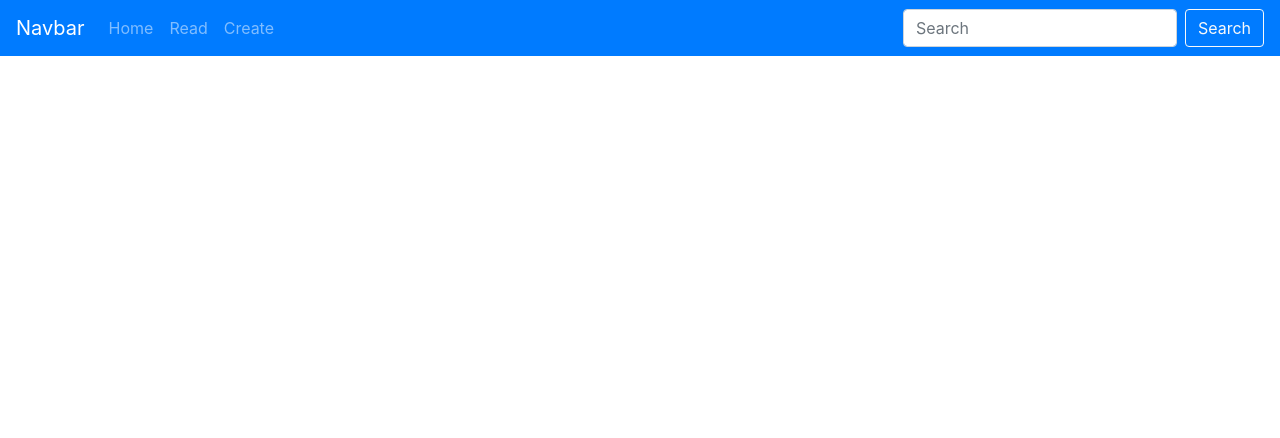
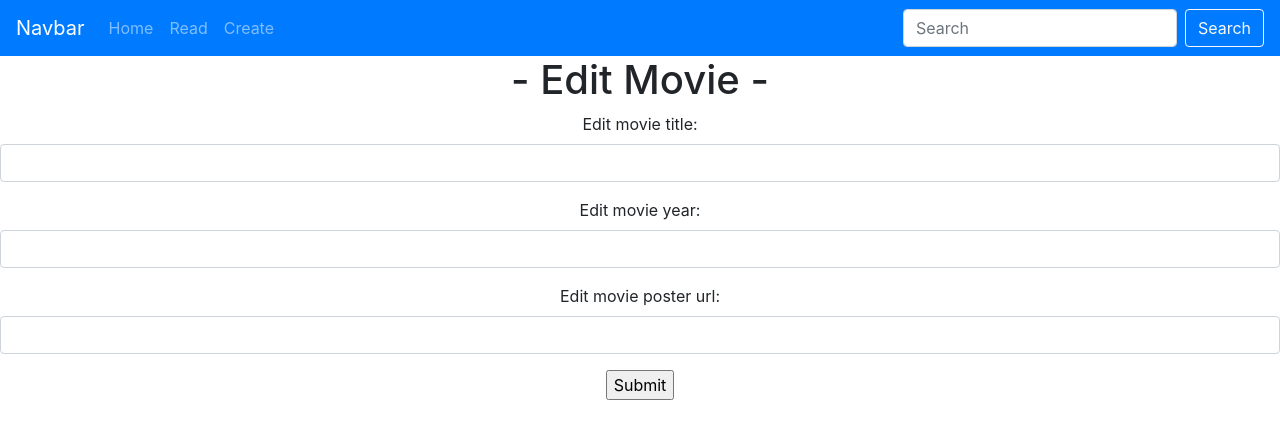
Before and after one commit to Oskar-Ciebien/DRQ_Lab10, a React (Create React App) app: page /edit/1 in a window 1280 px wide. Shown: the top 438 px of the page. Built offline with nearby package versions, Linux system fonts and the light colour scheme; no server answers.

Commit message:
Lab Upload

```diff
--- a/src/App.js
+++ b/src/App.js
@@ -7,6 +7,7 @@ import { Navbar, Nav, Form, FormControl, Button } from 'react-bootstrap';
 import { BrowserRouter as Router, Switch, Route } from 'react-router-dom';
 import { Read } from './components/read';
 import { Create } from './components/create';
+import { Edit } from './components/edit';
 
 // App Class - inherits from React.Component
 class App extends React.Component {
@@ -34,9 +35,11 @@ class App extends React.Component {
             {/* Route to the home page with the Content component */}
             <Route path='/' component={Content} exact></Route>
             {/* Route to the create page with the Create Component */}
-            <Route path='/create' component={Create} exact></Route>
+            <Route path='/create' component={Create}></Route>
             {/* Route to the read page with the Footer Component*/}
-            <Route path='/read' component={Read} exact></Route>
+            <Route path='/read' component={Read}></Route>
+            {/* Route to the edit page with the Edit Component*/}
+            <Route path='/edit/:id' component={Edit}></Route>
           </Switch>
 
           {/* Calling Header Component */}
--- /dev/null
+++ b/src/components/edit.js
@@ -0,0 +1,137 @@
+// Import from React and Axios
+import React from 'react';
+import axios from 'axios';
+
+// Create Class Component - Inherits from React.Component
+export class Edit extends React.Component {
+
+    // Constructor - Start
+    constructor() {
+        super();
+
+        // Methods
+        this.onChangeMovieYear = this.onChangeMovieYear.bind(this);
+        this.onChangeMovieTitle = this.onChangeMovieTitle.bind(this);
+        this.handleSubmit = this.handleSubmit.bind(this);
+        this.onChangeMoviePoster = this.onChangeMoviePoster.bind(this);
+
+        // State
+        this.state = {
+            Title: '',
+            Year: '',
+            Poster: '',
+        }
+
+    } // Constructor - End
+
+    // componentDidMount() - Start
+    componentDidMount() {
+        // Print out the id of the movie that will be updated
+        console.log(this.props.match.params.id);
+
+        axios.get('http://localhost:4000/api/movies/' + this.props.match.params.id)
+        .then((response) => {
+            this.setState({
+                Title:response.data.Title,
+                Year:response.data.Year,
+                Poster:response.data.Poster,
+                _id:response.data._id
+            })
+        })
+        .catch((err) => {
+            console.log(err);
+        });
+    } // componentDidMount() - End
+
+    // onChangeMovieYear() - Start
+    onChangeMovieYear(event) {
+        this.setState({
+            Year: event.target.value
+        })
+    } // onChangeMovieYear() - End
+
+    // onChangeMovieTitle() - Start
+    onChangeMovieTitle(event) {
+        this.setState({
+            Title: event.target.value
+        })
+    } // onChangeMovieTitle() - End
+
+    // handleSubmit() - Start
+    handleSubmit(event) {
+        event.preventDefault();
+        alert("Movie Edited " + this.state.Title + " " + this.state.Year + " " + this.state.Poster);
+
+        // Constant newMovie
+        const newMovie = {
+            Title: this.state.Title,
+            Year: this.state.Year,
+            Poster: this.state.Poster
+        }
+
+        // Axios Put
+        axios.put('http://localhost:4000/api/movies/' + this.state._id, newMovie)
+        .then((data) => {console.log(data)})
+        .catch((err) => {console.log(err)});
+
+        // Axios Post
+        // axios.post('http://localhost:4000/api/movies', newMovie)
+        // .then(response => console.log(response.data))
+        // .catch(error => console.log(error));
+    } // handleSubmit() - End
+
+    // onChangeMoviePoster() - Start
+    onChangeMoviePoster(event) {
+        this.setState({
+            Poster: event.target.value
+        })
+    }  // onChangeMoviePoster() - End
+
+    render() {
+        return (
+            // Create Main Code
+            <div>
+                <h1>- Edit Movie -</h1>
+
+                {/* Form with handleSubmit */}
+                <form onSubmit={this.handleSubmit}>
+                    {/* Add Title */}
+                    <div className="form-group">
+                        <label>Edit movie title: </label>
+                        <input type="text"
+                            value={this.state.Title}
+                            onChange={this.onChangeMovieTitle}
+                            className="form-control"
+                        ></input>
+                    </div>
+
+                    {/* Add Year */}
+                    <div className="form-group">
+                        <label>Edit movie year: </label>
+                        <input type="text"
+                            value={this.state.Year}
+                            onChange={this.onChangeMovieYear}
+                            className="form-control"
+                        ></input>
+                    </div>
+
+                    {/* Add Poster */}
+                    <div className="form-group">
+                        <label>Edit movie poster url: </label>
+                        <input type="text"
+                            value={this.state.Poster}
+                            onChange={this.onChangeMoviePoster}
+                            className="form-control"
+                        ></input>
+                    </div>
+
+                    {/* Submit */}
+                    <div>
+                        <input
+                            type="submit"></input>
+                    </div>
+                </form>
+            </div>
+        );
+    }
+}
--- a/src/components/movieItem.js
+++ b/src/components/movieItem.js
@@ -1,8 +1,9 @@
-// Imports from React and React Bootstrap
+// Imports from React and React Bootstrap and Axios
 import React from 'react';
 import Card from 'react-bootstrap/Card';
 import Button from 'react-bootstrap/Button';
 import axios from 'axios';
+import { Link } from 'react-router-dom';
 
 // MovieItem Class Component - Inherits from React.Component
 export class MovieItem extends React.Component {
@@ -59,6 +60,9 @@ export class MovieItem extends React.Component {
                         {/* Button to delete a movie */}
                         <Button variant="danger" onClick={this.DeleteMovie}>Delete</Button>
 
+                        {/* Edit button to edit movie */}
+                        <Link to={'/edit/'+ this.props.mymovie._id} className='btn btn-primary'>Update</Link>
+
                     </Card.Body>
                 </Card>
             </div>
```
Also changed, not shown: 1 other file (tests, documents, lock files or other folders).
